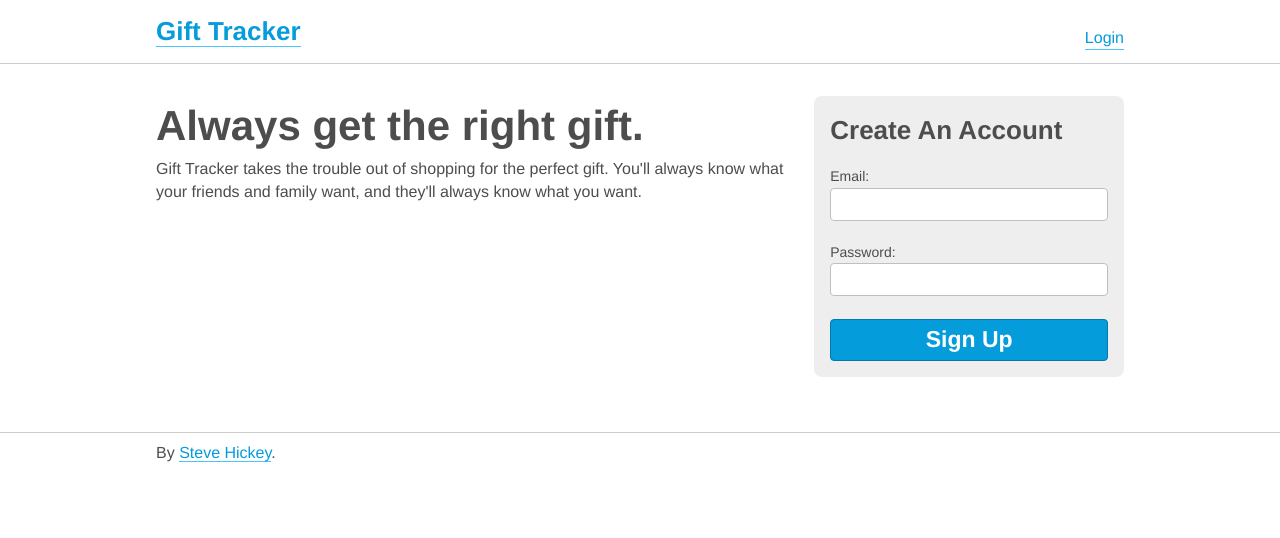
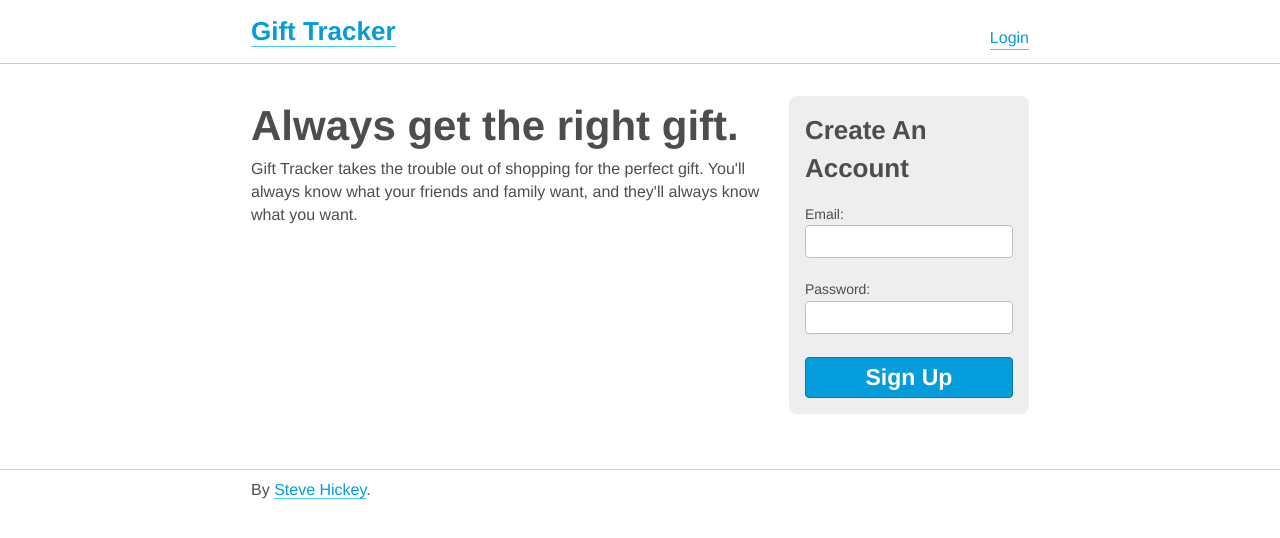
Before and after one commit to javasteve99/gift-tracker, a Jekyll site: the page built from index.html, in a window 1280 px wide. Shown: the top 538 px of the page. Built offline with Jekyll 4.4.1, drawn with Linux system fonts in a browser that asks for light colours; nearby versions of some CDN libraries.

Commit message:
Update grid

```diff
--- a/css/styles.css
+++ b/css/styles.css
@@ -427,7 +427,7 @@ select:focus:invalid {
   margin: 0 auto;
   padding: 0 1em;
   width: 100%;
-  max-width: 1000px;
+  max-width: 810px;
   position: relative;
   *zoom: 1; }
   .container:before, .container:after {
@@ -497,11 +497,11 @@ h6 {
 /* ============================================================================================== */
 .intro {
   float: left;
-  width: 66%;
-  margin-right: 2%; }
+  width: 65.4321%;
+  margin-right: 3.7037%; }
 
 #create-an-account {
-  width: 32%;
+  width: 30.8642%;
   float: right;
   background: #eeeeee;
   padding: 1em;
@@ -511,7 +511,7 @@ h6 {
 /* Create Your Profile Page Styles                                                                */
 /* ============================================================================================== */
 #create-your-profile {
-  width: 66%;
+  width: 65.4321%;
   margin: 0 auto;
   background: #eeeeee;
   padding: 1em;
@@ -547,11 +547,11 @@ h6 {
     .gift-list .gift:after {
       clear: both; }
     .gift-list .gift figure {
-      width: 15%;
+      width: 13.58025%;
       height: 0;
-      padding-top: 15%;
+      padding-top: 13.58025%;
       float: left;
-      margin-right: 2%;
+      margin-right: 3.7037%;
       display: block;
       background-color: #e1e1e1;
       border-radius: 4px; }
@@ -561,9 +561,9 @@ h6 {
     .gift-list .gift p {
       margin-bottom: 0; }
     .gift-list .gift .info-wrap {
-      width: 66%;
+      width: 65.4321%;
       float: left;
-      margin-right: 2%; }
+      margin-right: 3.7037%; }
     .gift-list .gift:last-of-type {
       border-bottom: 1px solid black; }
 
```
Also changed, not shown: css/sass/_variables.scss (+4 -4 lines).
